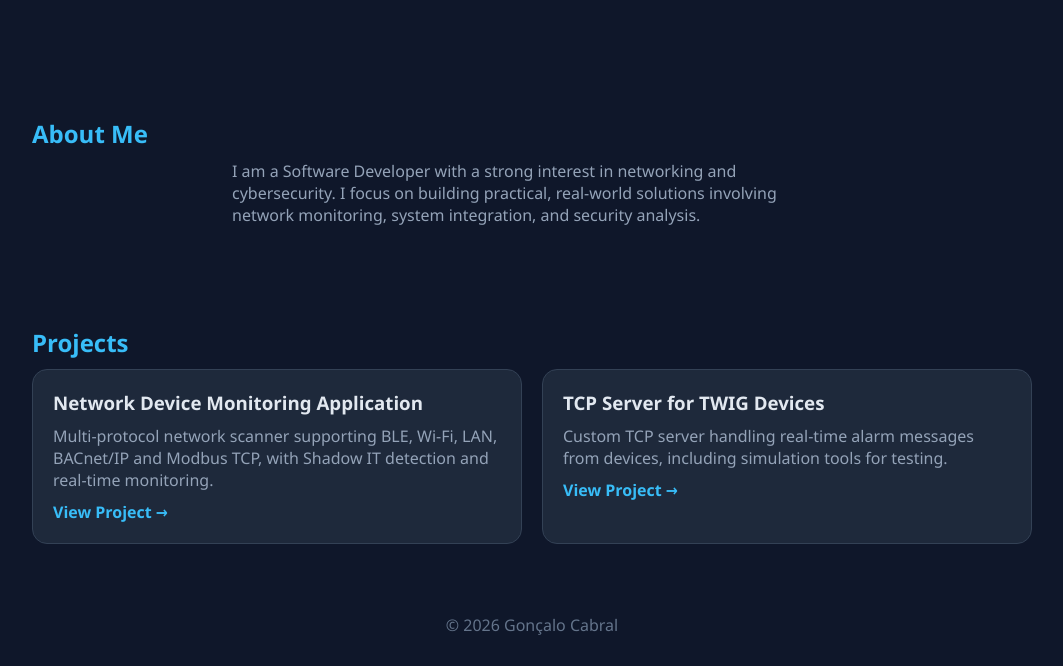
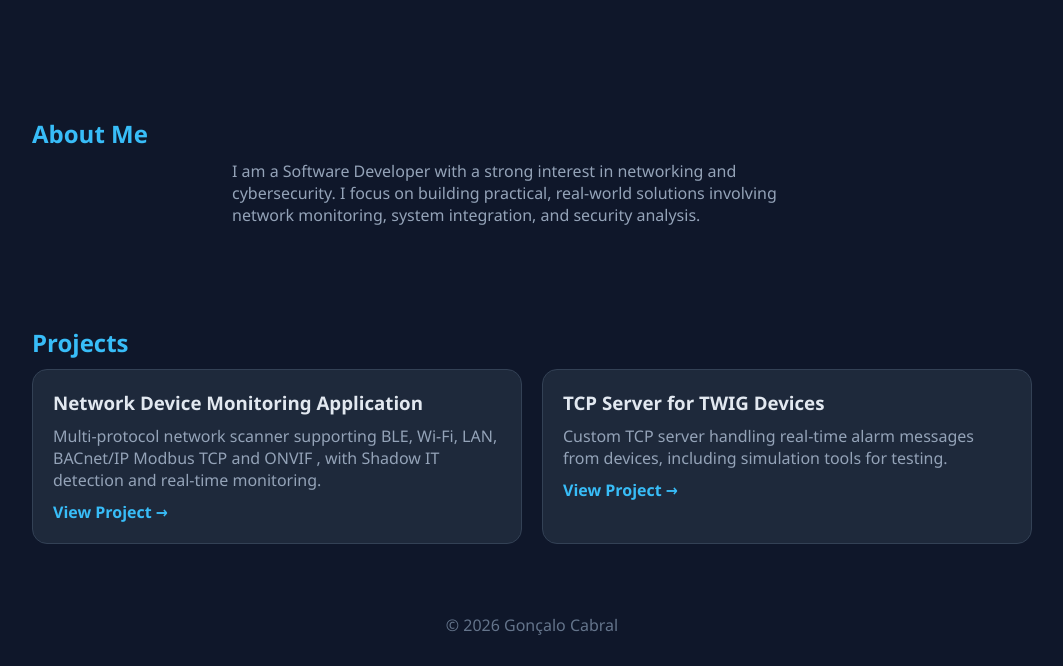
Before and after one commit to goncalocabral-hub/goncalocabral.github.io, a plain HTML site: page index.html in a window 1280 px wide. Shown: the part 202-868 px from the top of the page, without its empty margins (108-1171 px from the left). Drawn offline with Linux system fonts and the light colour scheme.

Commit message:
Update index.html

```diff
--- a/index.html
+++ b/index.html
@@ -123,7 +123,7 @@
             <h3>Network Device Monitoring Application</h3>
             <p>
                 Multi-protocol network scanner supporting BLE, Wi-Fi, LAN, BACnet/IP
-                and Modbus TCP, with Shadow IT detection and real-time monitoring.
+                Modbus TCP and ONVIF , with Shadow IT detection and real-time monitoring.
             </p>
             <a href="https://github.com/goncalocabral-hub/Network-device-scanner-">View Project →</a>
         </div>
```
